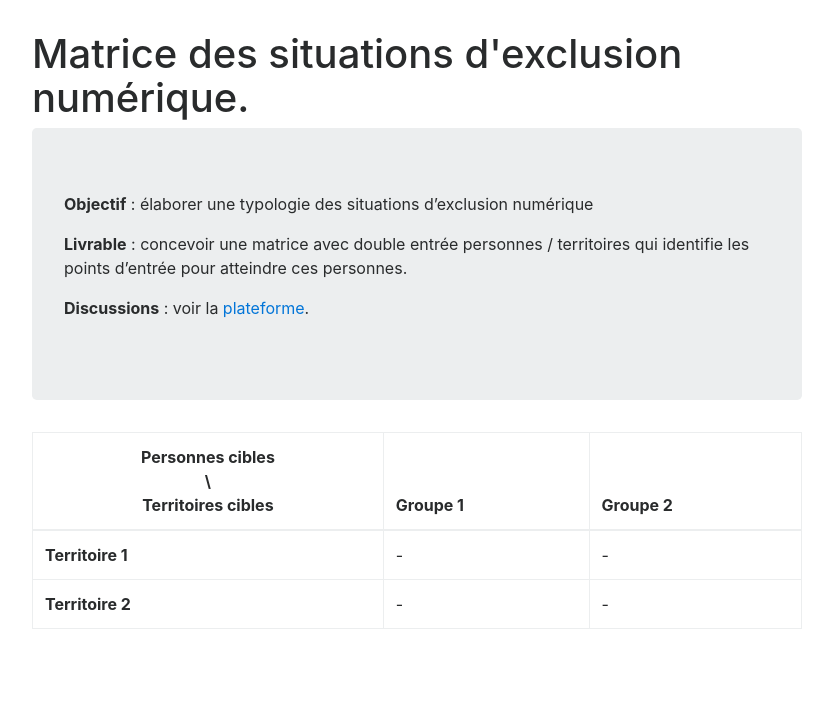
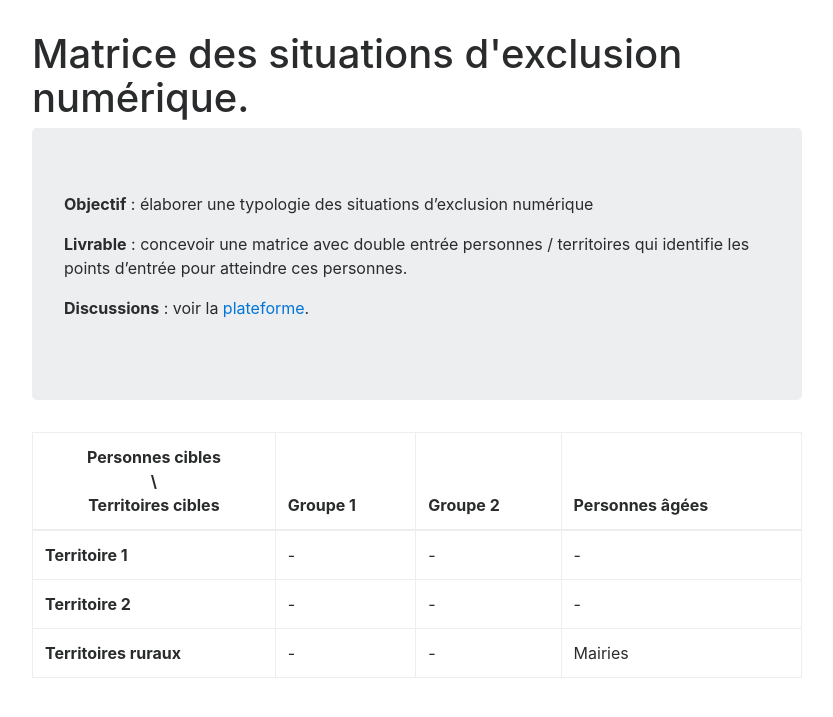
Before and after one commit to SocieteNumerique/societenumerique.github.io-old, a Jekyll site: the page built from _livrables/1_matrice.md, in a window 1280 px wide. Shown: the top 717 px of the page, without its empty margins (31-864 px from the left). Built offline with Jekyll 4.4.1, drawn with Linux system fonts in a browser that asks for light colours; nearby versions of some CDN libraries.

Commit message:
Update 1_matrice.md

```diff
--- a/_livrables/1_matrice.md
+++ b/_livrables/1_matrice.md
@@ -20,6 +20,7 @@ gt: 1
         <th class="text-center">Personnes cibles <br> \ <br> Territoires cibles</th>
         <th>Groupe 1</th>
         <th>Groupe 2</th>
+        <th>Personnes âgées</th>
       </tr>
     </thead>
     <tbody>
@@ -27,11 +28,19 @@ gt: 1
         <th scope="row">Territoire 1</th>
         <td>-</td>
         <td>-</td>
+        <td>-</td>
       </tr>
       <tr>
         <th scope="row">Territoire 2</th>
         <td>-</td>
         <td>-</td>
+        <td>-</td>
+      </tr>
+      <tr>
+        <th scope="row">Territoires ruraux</th>
+        <td>-</td>
+        <td>-</td>
+        <td>Mairies</td>
       </tr>
     </tbody>
   </table>
```
